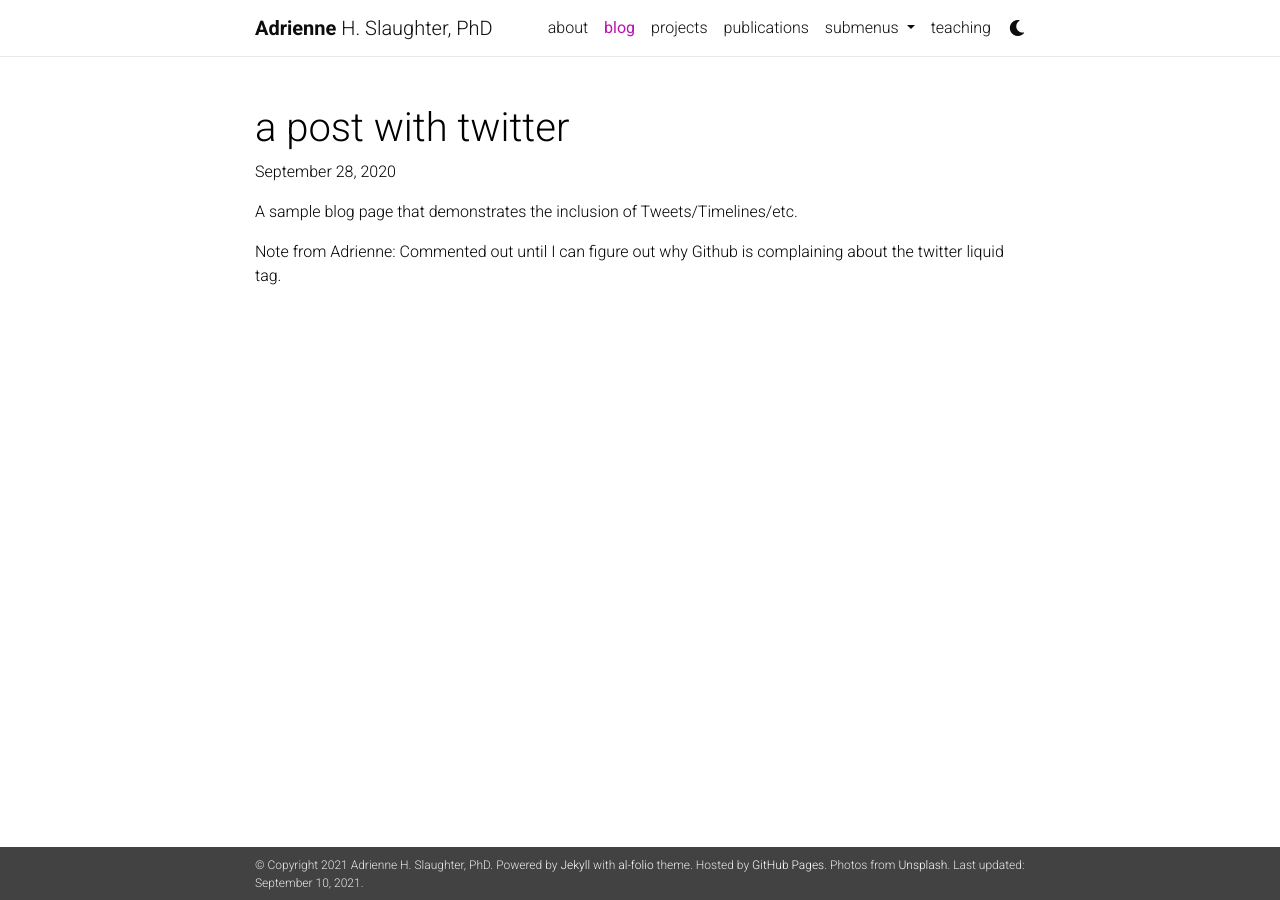
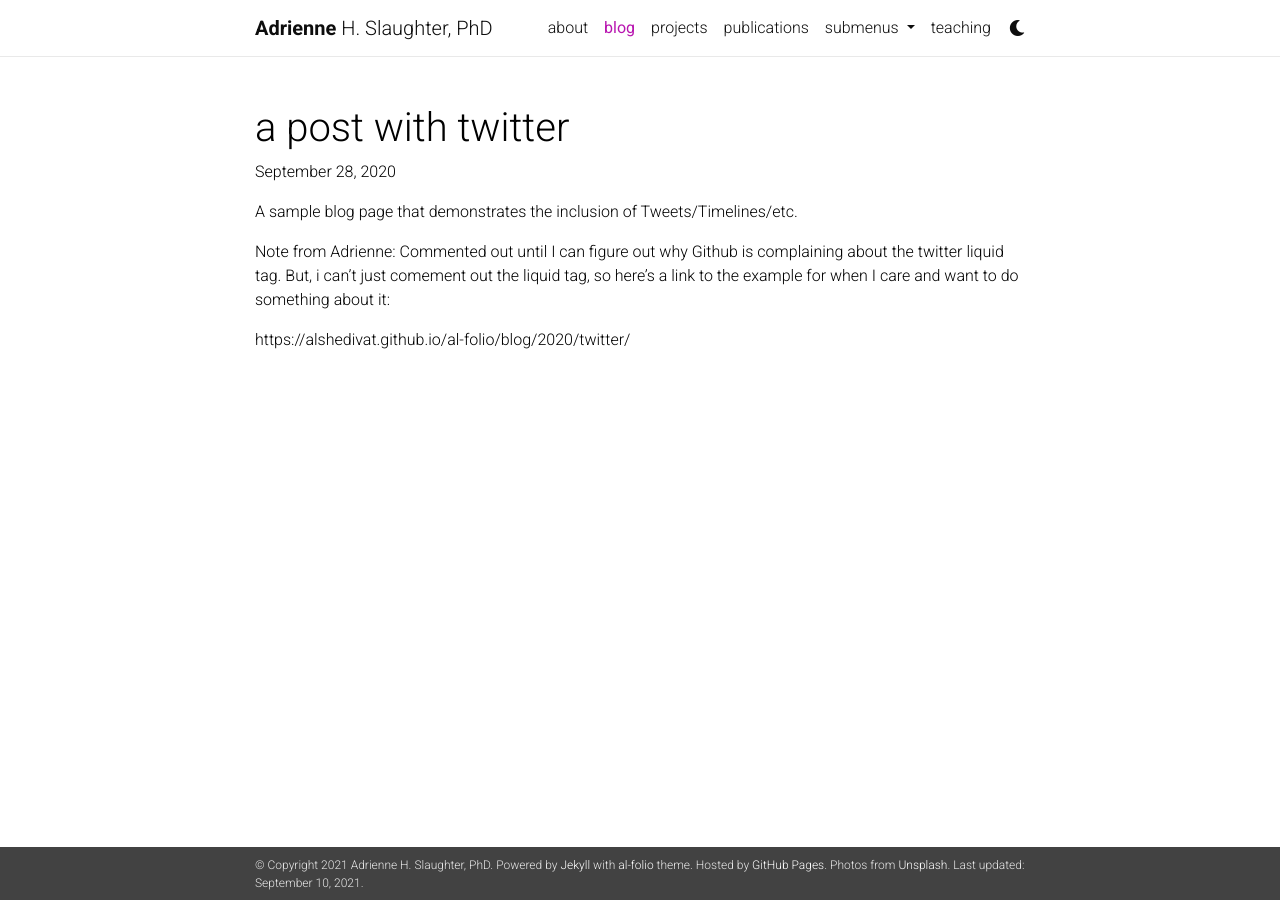
Before and after one commit to ahope/ahope.github.io, a Jekyll site: the page built from _posts/2020-09-28-twitter.md, in a window 1280 px wide. Built offline with Jekyll 4.4.1, drawn with Linux system fonts in a browser that asks for light colours; nearby versions of some CDN libraries; comment, search, counter and statistics services are not loaded; a style sheet for code colours, icons or effects is not loaded.

Commit message:
Update 2020-09-28-twitter.md

```diff
--- a/_posts/2020-09-28-twitter.md
+++ b/_posts/2020-09-28-twitter.md
@@ -7,15 +7,6 @@ description: an example of a blog post with twitter
 A sample blog page that demonstrates the inclusion of Tweets/Timelines/etc.
 
 Note from Adrienne: Commented out until I can figure out why Github is complaining about the twitter liquid tag.
+But, i can't just comement out the liquid tag, so here's a link to the example for when I care and want to do something about it:
 
-<!-- # Tweet
-An example of displaying a tweet:
-{% twitter https://twitter.com/rubygems/status/518821243320287232 %}
-
-# Timeline
-An example of pulling from a timeline:
-{% twitter https://twitter.com/jekyllrb maxwidth=500 limit=3 %}
-
-# Additional Details
-For more details on using the plugin visit: [jekyll-twitter-plugin](https://github.com/rob-murray/jekyll-twitter-plugin){:target="\_blank"}
- -->
+https://alshedivat.github.io/al-folio/blog/2020/twitter/
```
